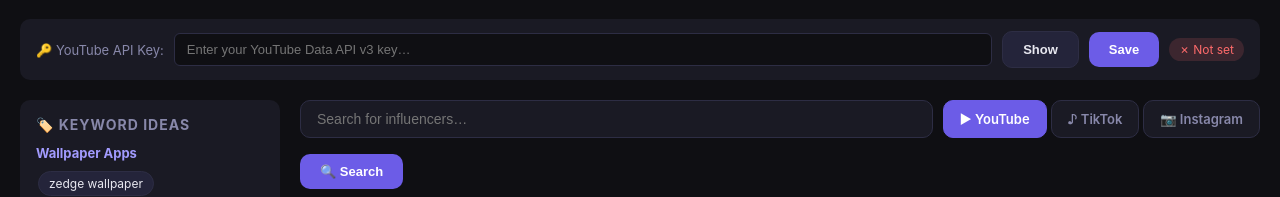
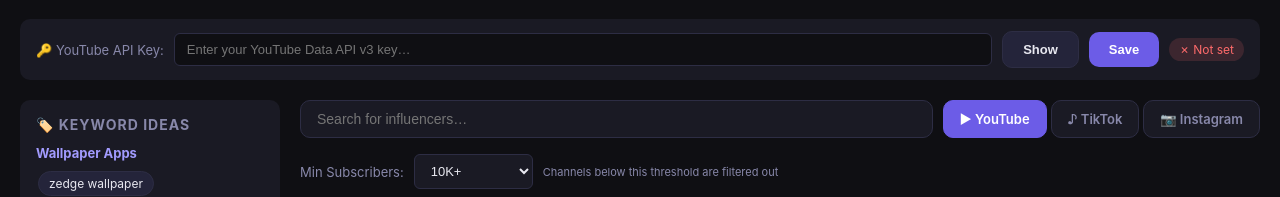
Before and after one commit to mkultra247x/zedge-influencer-tool, a website: page index.html in a window 1280 px wide. Shown: the part 71-268 px from the top of the page. Drawn offline with Linux system fonts and the light colour scheme.

Commit message:
Add minimum subscribers filter

```diff
--- a/index.html
+++ b/index.html
@@ -204,6 +204,24 @@ tr:hover { background: var(--surface2); }
         </div>
       </div>
 
+      <!-- Filters -->
+      <div class="filters" style="display:flex;gap:10px;margin-bottom:12px;align-items:center;flex-wrap:wrap;">
+        <label style="font-size:13px;color:var(--text2);white-space:nowrap;">Min Subscribers:</label>
+        <select id="minSubs" style="background:var(--surface);border:1px solid var(--border);color:var(--text);padding:8px 12px;border-radius:6px;font-size:13px;cursor:pointer;">
+          <option value="0">No minimum</option>
+          <option value="1000">1K+</option>
+          <option value="5000">5K+</option>
+          <option value="10000" selected>10K+</option>
+          <option value="25000">25K+</option>
+          <option value="50000">50K+</option>
+          <option value="100000">100K+</option>
+          <option value="250000">250K+</option>
+          <option value="500000">500K+</option>
+          <option value="1000000">1M+</option>
+        </select>
+        <span style="font-size:11px;color:var(--text2);">Channels below this threshold are filtered out</span>
+      </div>
+
       <!-- Actions -->
       <div class="actions">
         <button class="btn btn-primary" id="searchBtn" onclick="doSearch()">🔍 Search</button>
@@ -401,6 +419,16 @@ async function searchYouTube(query) {
       };
     });
 
+    // Apply minimum subscribers filter
+    const minSubs = parseInt(document.getElementById('minSubs').value) || 0;
+    if (minSubs > 0) {
+      const before = results.length;
+      results = results.filter(r => r.subscribers >= minSubs);
+      if (results.length < before) {
+        showMsg(`Filtered: showing ${results.length} of ${before} channels (min ${formatNum(minSubs)} subscribers)`, 'info');
+      }
+    }
+
     // Default sort by subscribers desc
     sortCol = 'subscribers';
     sortAsc = false;
```
